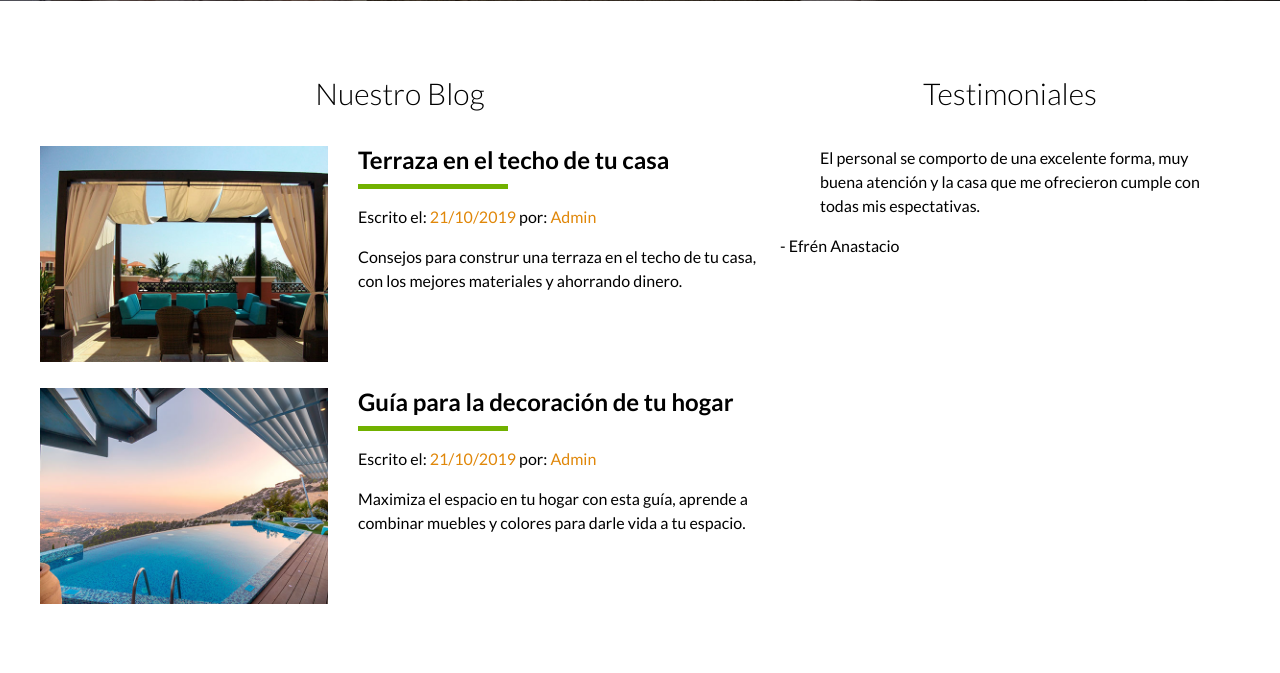
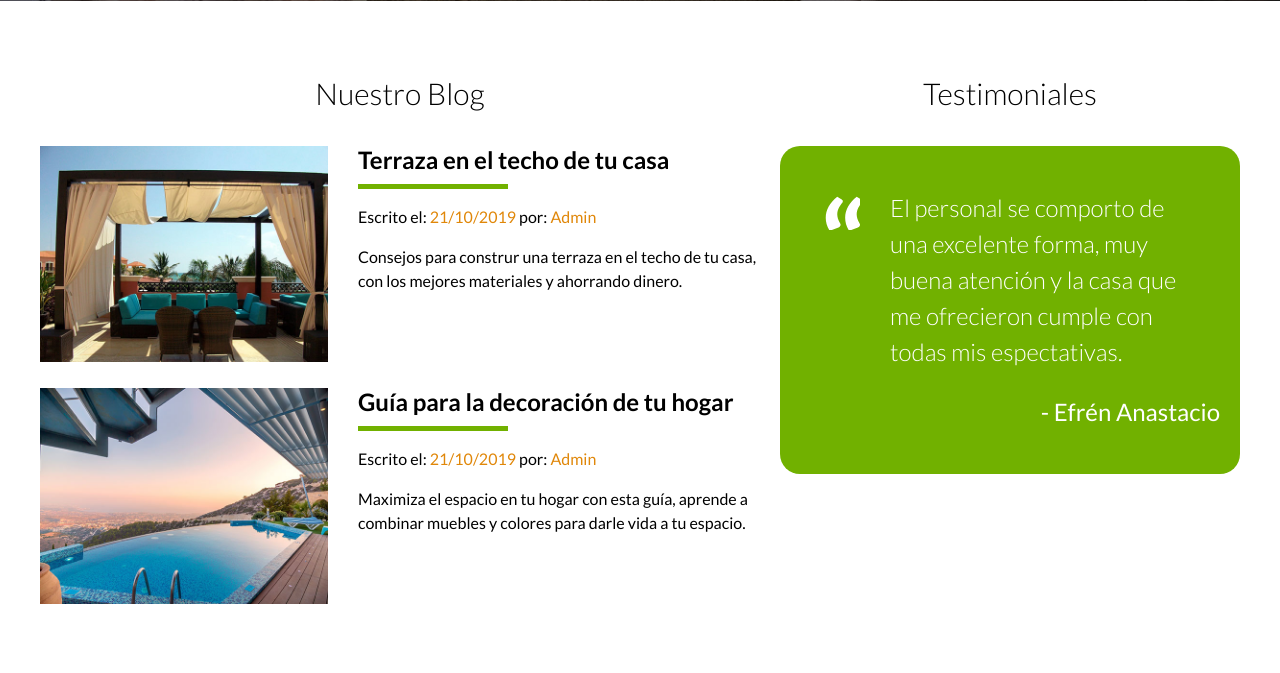
Before and after one commit to EfrenAS/bienesraices, a PHP site: page / in a window 1280 px wide. Shown: the part 2477-3150 px from the top of the page. Run offline with PHP 8.4, Linux system fonts and the light colour scheme.

Commit message:
Sección Testimonials terminado

```diff
--- a/css/styles.css
+++ b/css/styles.css
@@ -280,3 +280,31 @@ li {
 .article-description span {
   color: #e08709;
 }
+
+/* Testimonials */
+.testimonial {
+  background: #71b100;
+  font-size: 2.4rem;
+  padding: 2rem;
+  color: #ffffff;
+  border-radius: 2rem;
+}
+
+.testimonial p {
+  text-align: right;
+}
+
+.testimonial blockquote {
+  position: relative;
+  padding-left: 5rem;
+  font-weight: 300;
+}
+
+.testimonial blockquote::before {
+  position: absolute;
+  left: -2rem;
+  content: '';
+  background-image: url(../img/comilla.svg);
+  width: 4rem;
+  height: 4rem;
+}
--- a/index.html
+++ b/index.html
@@ -179,10 +179,12 @@
     </section>
     <section class="testimonials section">
       <h3 class="text-center w-300">Testimoniales</h3>
-      <blockquote>
-        El personal se comporto de una excelente forma, muy buena atención y la casa que me ofrecieron cumple con todas mis espectativas.
-      </blockquote>
-      <p>- Efrén Anastacio</p>
+      <div class="testimonial">
+        <blockquote>
+          El personal se comporto de una excelente forma, muy buena atención y la casa que me ofrecieron cumple con todas mis espectativas.
+        </blockquote>
+        <p>- Efrén Anastacio</p>
+      </div>
     </section>
   </div>
   <footer>
```
